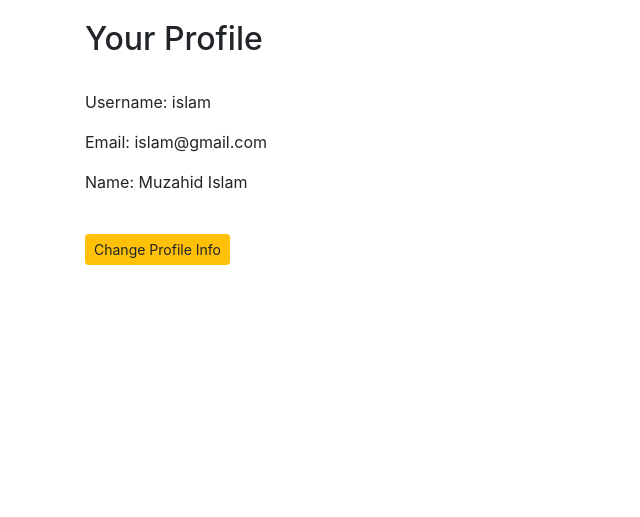
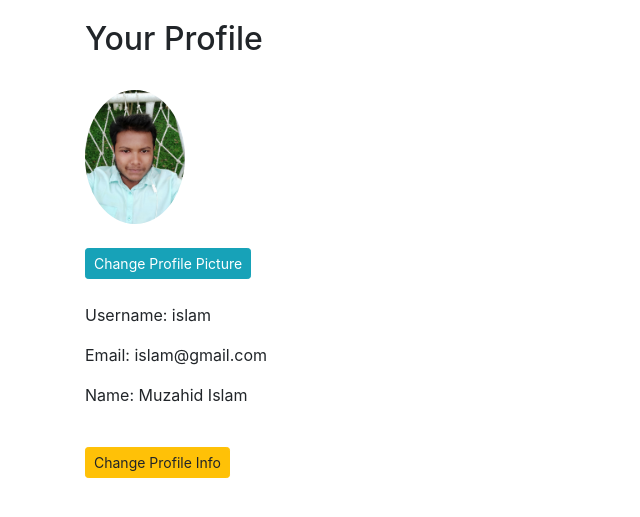
Before and after one commit to muzahid2559/Blog_Project_with_Django, a Django app: page /account/profile/ in a window 1280 px wide. Shown: the part 56-573 px from the top of the page, without its empty margins (0-640 px from the left). Run offline with Django 4.2, Linux system fonts and the light colour scheme; a user stored in the database is signed in; data comes from the database, SQL or seed files in the repository; both versions use the stored data as it was after the commit; some libraries are stand-ins or nearby versions.

Commit message:
User Profile Part-2

```diff
--- a/App_Login/forms.py
+++ b/App_Login/forms.py
@@ -14,3 +14,9 @@ class UserProfileChange(UserChangeForm):
     class Meta:
         model = User
         fields = ('username', 'email', 'first_name', 'last_name', 'password')
+
+
+class ProfilePic(forms.ModelForm):
+    class Meta:
+        model = UserProfile
+        fields = ('profile_pic',)
--- a/App_Login/urls.py
+++ b/App_Login/urls.py
@@ -11,5 +11,7 @@ urlpatterns = [
     path('profile/', views.profile, name='profile'),
     path('change-profile/', views.user_change, name='user_change'),
     path('password/', views.pass_change, name='pass_change'),
+    path('add-picture/', views.add_pro_pic, name='add_pro_pic'),
+    path('change-picture/', views.change_pro_pic, name='change_pro_pic'),
 
 ]
--- a/App_Login/views.py
+++ b/App_Login/views.py
@@ -4,7 +4,7 @@ from django.contrib.auth import login, authenticate, logout
 from django.shortcuts import HttpResponseRedirect
 from django.urls import reverse
 from django.contrib.auth.decorators import login_required
-from App_Login.forms import SignUpForm, UserProfileChange
+from App_Login.forms import SignUpForm, UserProfileChange, ProfilePic
 
 # Create your views here.
 def sign_up(request):
@@ -54,6 +54,7 @@ def user_change(request):
         if form.is_valid():
             form.save()
             form = UserProfileChange(instance=current_user)
+            return HttpResponseRedirect(reverse('App_Login:profile'))
     return render(request, 'App_Login/change_profile.html', context={'form':form})
 
 
@@ -68,3 +69,26 @@ def pass_change(request):
             form.save()
             changed = True
     return render(request, 'App_Login/pass_change.html', context={'form':form, 'changed':changed})
+
+
+@login_required
+def add_pro_pic(request):
+    form = ProfilePic()
+    if request.method == 'POST':
+        form = ProfilePic(request.POST, request.FILES)
+        if form.is_valid():
+            user_obj = form.save(commit=False)
+            user_obj.user = request.user
+            user_obj.save()
+            return HttpResponseRedirect(reverse('App_Login:profile'))
+    return render(request, 'App_Login/add_pro_pic.html', context={'form':form})
+
+@login_required
+def change_pro_pic(request):
+    form = ProfilePic(instance=request.user.user_profile)
+    if request.method == 'POST':
+        form = ProfilePic(request.POST, request.FILES, instance=request.user.user_profile)
+        if form.is_valid():
+            form.save()
+            return HttpResponseRedirect(reverse('App_Login:profile'))
+    return render(request, 'App_Login/add_pro_pic.html', context={'form':form})
--- a/Blog_Project/urls.py
+++ b/Blog_Project/urls.py
@@ -2,6 +2,9 @@ from django.contrib import admin
 from django.urls import path
 from django.conf.urls import include
 from . import views
+
+from django.conf import settings
+from django.contrib.staticfiles.urls import static, staticfiles_urlpatterns
 
 
 urlpatterns = [
@@ -10,3 +13,7 @@ urlpatterns = [
     path('blog/', include('App_Blog.urls')),
     path('', views.Index, name='index'),
 ]
+
+
+urlpatterns += staticfiles_urlpatterns()
+urlpatterns += static(settings.MEDIA_URL, document_root=settings.MEDIA_ROOT)
--- a/templates/App_Login/profile.html
+++ b/templates/App_Login/profile.html
@@ -3,6 +3,19 @@
 
 {% block body_block %}
 <h2>Your Profile</h2>
+<br>
+{% if user.user_profile %}
+<img src='/media/{{user.user_profile.profile_pic}}' class="rounded-circle" width="100px">
+<br>
+<br>
+<a href="{% url 'App_Login:change_pro_pic' %}" class="btn btn-info btn-sm">Change Profile Picture</a>
+{% else %}
+<img src='/media/profile_pics/avatar-male.jpg' class="rounded-circle" width="100px">
+<br>
+<br>
+<a href="{% url 'App_Login:add_pro_pic' %}" class="btn btn-info btn-sm">Change Profile Picture</a>
+{% endif %}
+<br>
 <br>
 <p>Username: {{ user.username }}</p>
 <p>Email: {{ user.email }}</p>
```
Also changed, not shown: templates/App_Login/add_pro_pic.html (added, +11 -0 lines), db.sqlite3, media/profile_pics/2020-09-22-17-11-03.jpg (added), media/profile_pics/2020-09-23-18-07-28.jpg (added), media/profile_pics/avatar-male.jpg (added).
